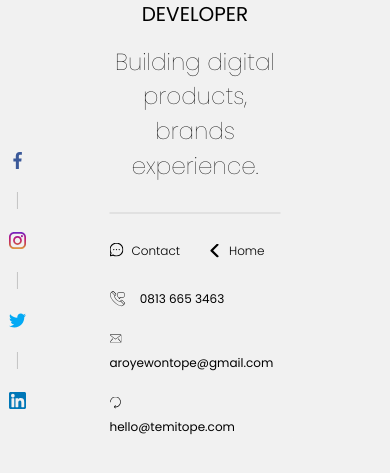
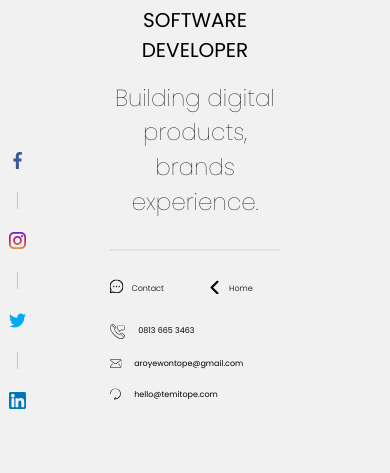
Before and after one commit to Temitope3665/Temitope-Portfolio, a plain HTML site: page contact.html in a window 390 px wide. Shown: the part 283-756 px from the top of the page. Drawn offline with nearby package versions, Linux system fonts and the light colour scheme.

Commit message:
Updated version

```diff
--- a/contact.html
+++ b/contact.html
@@ -91,21 +91,21 @@
 
                 <div class="row works-links mb-3">
                     <div class="col-10 mt-3 work-links ">
-                        <div class="fs-6 links">
+                        <div class="links">
                             <img class="link-img" src="./icons/call.svg" alt="option" width="16" height="16" />
                             <a class="phone" href="tel:+234-81-3665-3463">0813 665 3463</a>
                         </div>
                     </div>
 
                     <div class="col-10 mt-3 work-links ">
-                        <div class="fs-6 links">
+                        <div class="links">
                             <img class="link-img" src="./icons/mail.svg" alt="option" width="12" height="12" />
                             <a class="phone" href="mailto: aroyewontope@gmail.com" target="_blank">aroyewontope@gmail.com</a>
                         </div>
                     </div>
 
                     <div class="col-10 mt-3 work-links ">
-                        <div class="fs-6 links">
+                        <div class="links">
                             <img class="link-img" src="./icons/option.svg" alt="option" width="12" height="12" />
                             <a class="phone" href="index.html">hello@temitope.com</a>
                         </div>
--- a/style.css
+++ b/style.css
@@ -166,7 +166,7 @@ body {
 
     /* Contact */
     .phone {
-        font-size: 12px;
+        font-size: 8px;
     }
 
     .works-links {
```
